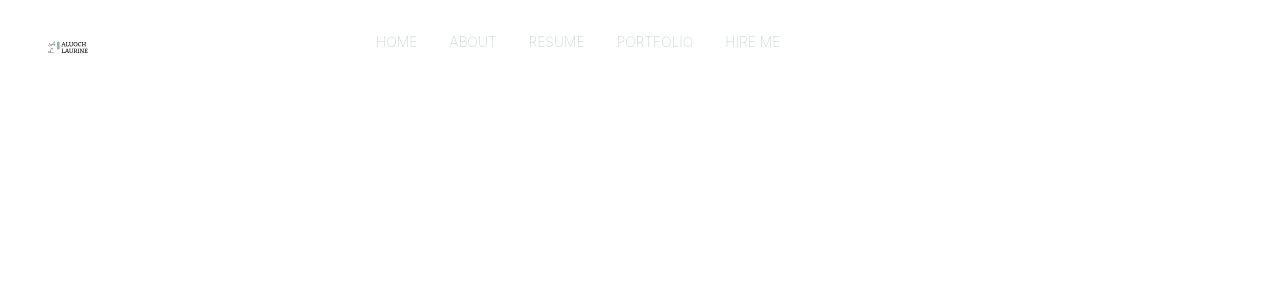
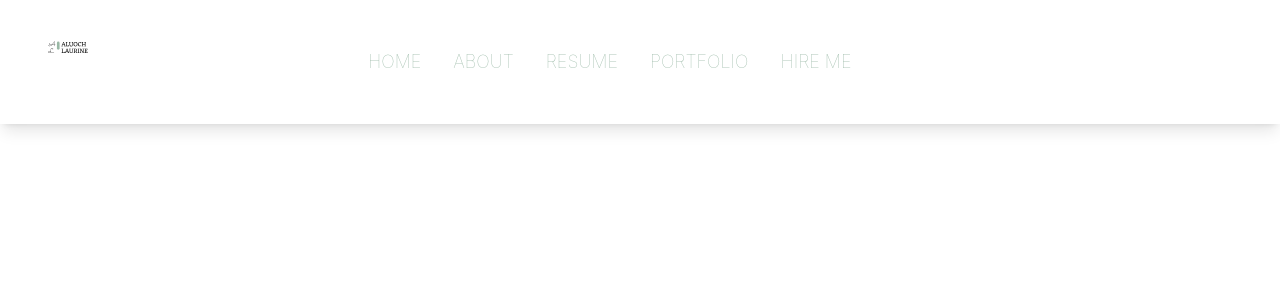
Before and after one commit to laualuoch/aluoch., a React (Create React App) app: page / in a window 1280 px wide. Shown: the top 300 px of the page. Built offline with nearby package versions, Linux system fonts and the light colour scheme.

Commit message:
update navigation menu

```diff
--- a/src/components/Menu.js
+++ b/src/components/Menu.js
@@ -3,7 +3,7 @@ import logo from '../images/logo.svg';
 
 const LogoItem = ({logoItem}) => {
     return (
-        <div className="flex items-center flex-shrink-0 pl-4">
+        <div class="flex items-center flex-shrink-0 pl-4">
             <img class="h-8 w-10 hover:object-scale-down"
             src ={logoItem}
             alt='Aluoch Laurine Logo'/>
@@ -11,11 +11,11 @@ const LogoItem = ({logoItem}) => {
     )
 };
 
-const MenuItem = ({section}) => {
+const MenuItem = ({section, href}) => {
     return (
         <a
-        href="#responsive-header"
-        className="text-sm font-thin text-green pl-4 hover:text-pink hover"
+        href={href}
+        class="text-lg text-green py-4 px-2 border-green hover:text-pink font-thin"
         >
             {section}
         </a>
@@ -24,21 +24,24 @@ const MenuItem = ({section}) => {
 
 const Menu = () => {
     return (
-        <nav class="sticky p-8 top-0 z-50 flex flex-row">
+        <>
+            <nav class="flex flex-row sticky p-8 top-0 z-50 shadow-lg">
                 <div class="basis-1/4 items-center flex-shrink-0 mr-6">
                     <LogoItem logoItem={logo} />
                 </div>
 
                 <div class="basis-3/4 shrink items-end md:block">
                     <div class="flex space-x-4 items-baseline">
-                    <MenuItem section= "HOME"/>
-                    <MenuItem section= "ABOUT"/>
-                    <MenuItem section= "RESUME"/>
-                    <MenuItem section= "PORTFOLIO"/>
-                    <MenuItem section= "HIRE ME"/>
+                        <MenuItem section= "HOME" href="#home"/>
+                        <MenuItem section= "ABOUT" href="#about"/>
+                        <MenuItem section= "RESUME" href="#resume"/>
+                        <MenuItem section= "PORTFOLIO" href="#portfolio"/>
+                        <MenuItem section= "HIRE ME" href="#hire-me"/>
                     </div>
                 </div>
             </nav>
+        </>
+
     )
 };
 
```
Lines whose indentation alone changed are shown as unchanged.
